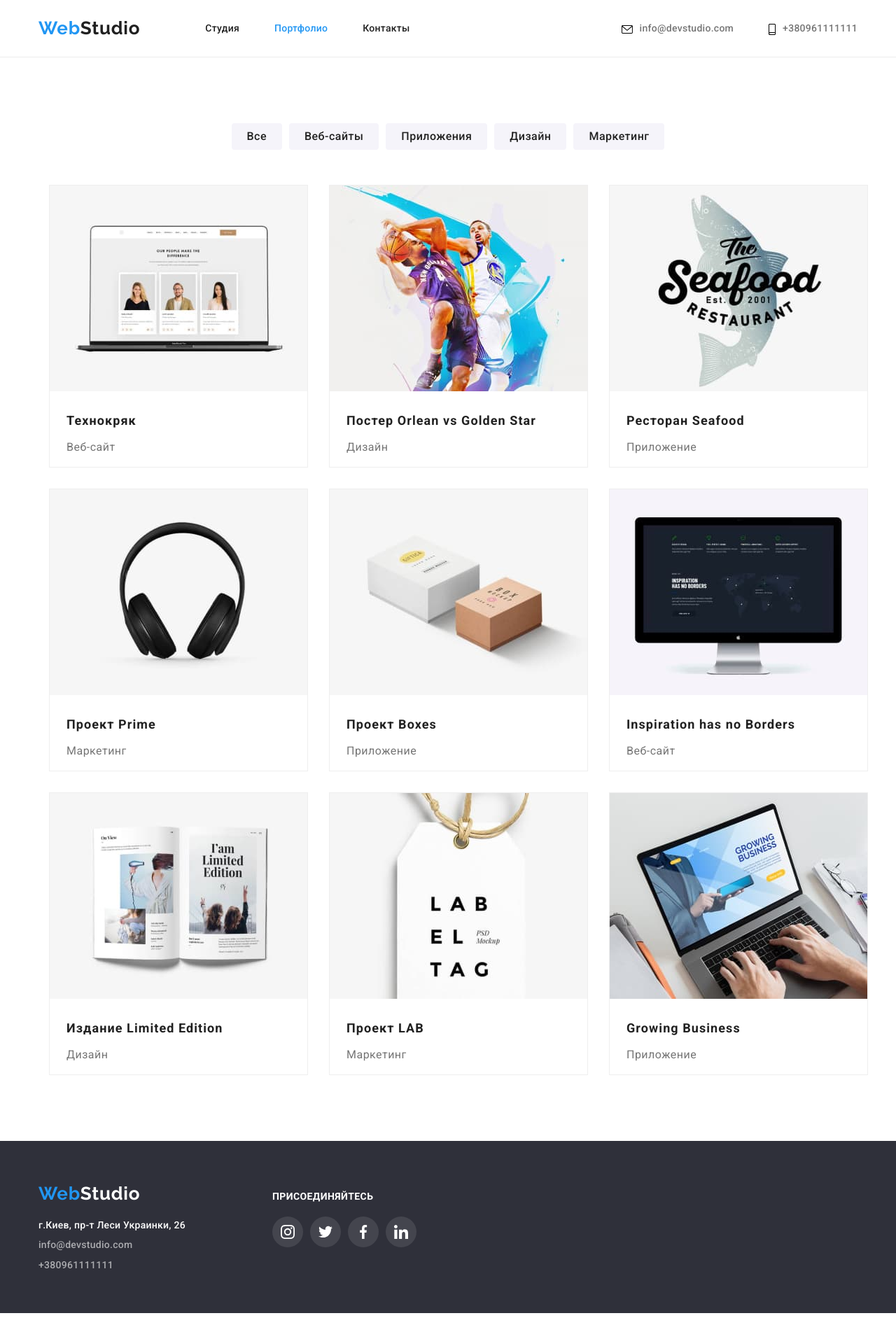
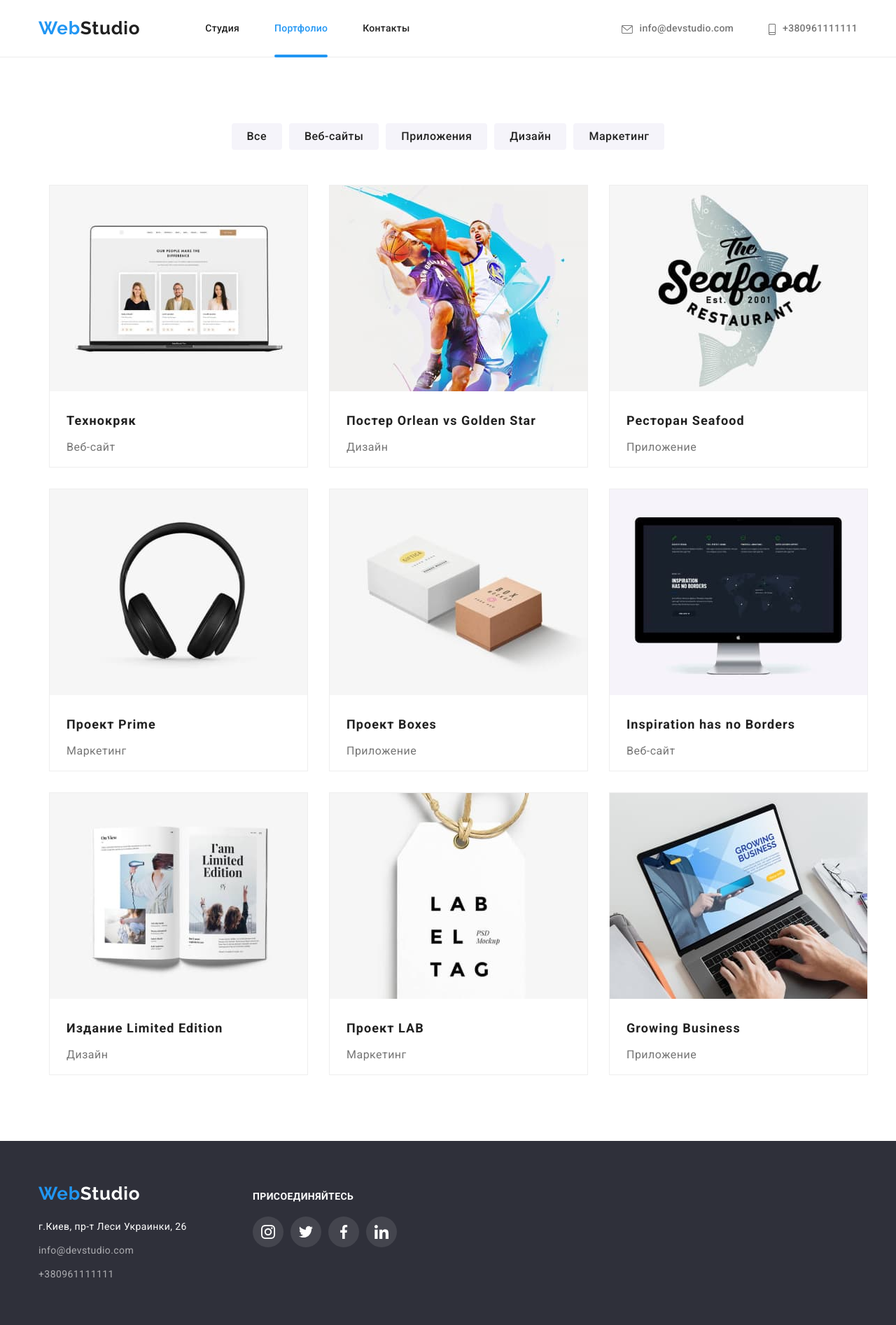
Before and after one commit to apetrova7/goit-markup-hw-05, a plain HTML site: page portfolio.html in a window 1280 px wide. Shown: the whole page at 70% size. Drawn offline with nearby package versions, Linux system fonts and the light colour scheme.

Commit message:
hw05-fin

```diff
--- a/css/styles.css
+++ b/css/styles.css
@@ -178,7 +178,21 @@ body {
     color: var(--title-text-color);
 }
 
-.nav-link.link::after {
+.contact-link {
+    color: var(--primary-text-color);
+}
+
+.contact-mail {
+    margin-right: 10px;
+    vertical-align: middle;
+    fill: var(--primary-text-color);
+}
+
+.nav-item.active .nav-link {
+    color: var(--accent-color);
+}
+
+.nav-item.active .nav-link::after {
     content: '';
     position: absolute;
     width: 100%;
@@ -188,29 +202,12 @@ body {
     color: var(--accent-color);
     left: 0;
     bottom: -32px;
-    opacity: 0;
-    transition: opacity 250ms cubic-bezier(0.4, 0, 0.2, 1);
-}
-
-.nav-link.link:hover::after {
-    opacity: 1;
-}
-
-.contact-link {
-    color: var(--primary-text-color);
-}
-
-.contact-mail {
-    margin-right: 10px;
-    vertical-align: middle;
-}
-
-.nav-item.active .nav-link {
-    color: var(--accent-color);
 }
 
 .contact-link:hover,
 .contact-link:focus,
+.contact-link:hover .contact-mail,
+.contact-link:focus .contact-mail,
 .address .contact-item.url .contact-link:hover,
 .address .contact-item.url .contact-link:focus,
 .nav-link:hover,
@@ -533,15 +530,22 @@ body {
 }
 
 .footer .contact-item:not(:last-child) {
+    padding-right: 20px;
     margin-bottom: 10px;
+    margin-right: 0;
 }
 
 .address .contact-item .contact-link {
-    color: var(--footer-text-color)
+    color: var(--footer-text-color);
+    font-weight: 400;
+    font-size: 14px;
+    line-height: 1.71;
+    letter-spacing: 0.03em;
+    color: rgba(255, 255, 255, 0.6);
 }
 
 .address .contact-item.url .contact-link {
-    color: var(--secondary-text-color)
+    color: var(--secondary-text-color);
 }
 
 .footer {
```
